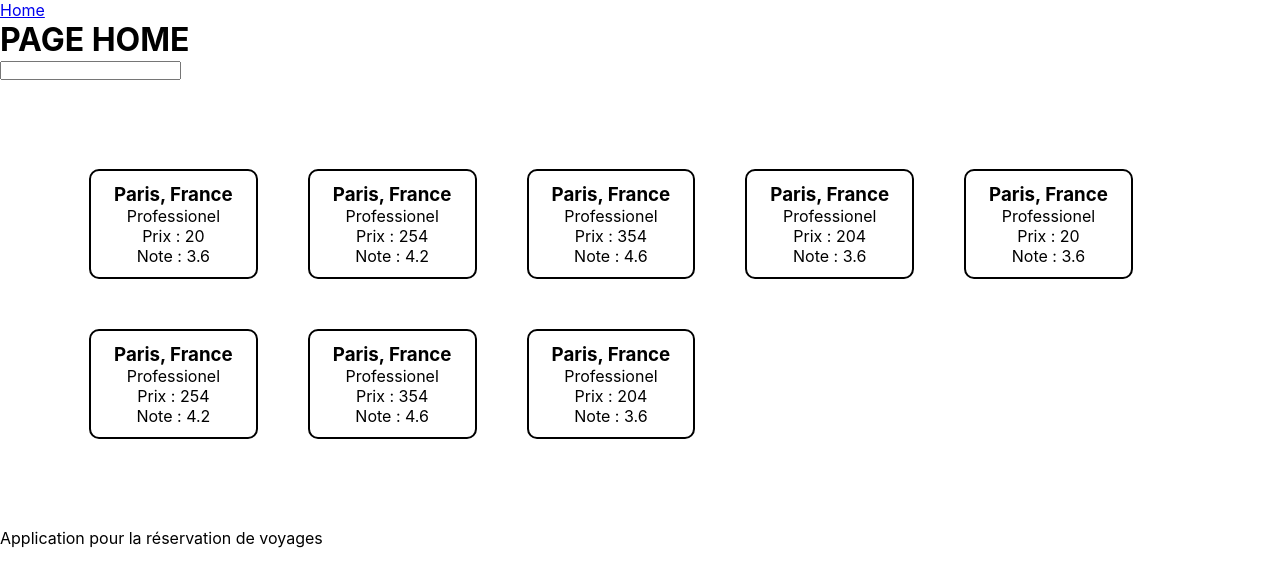
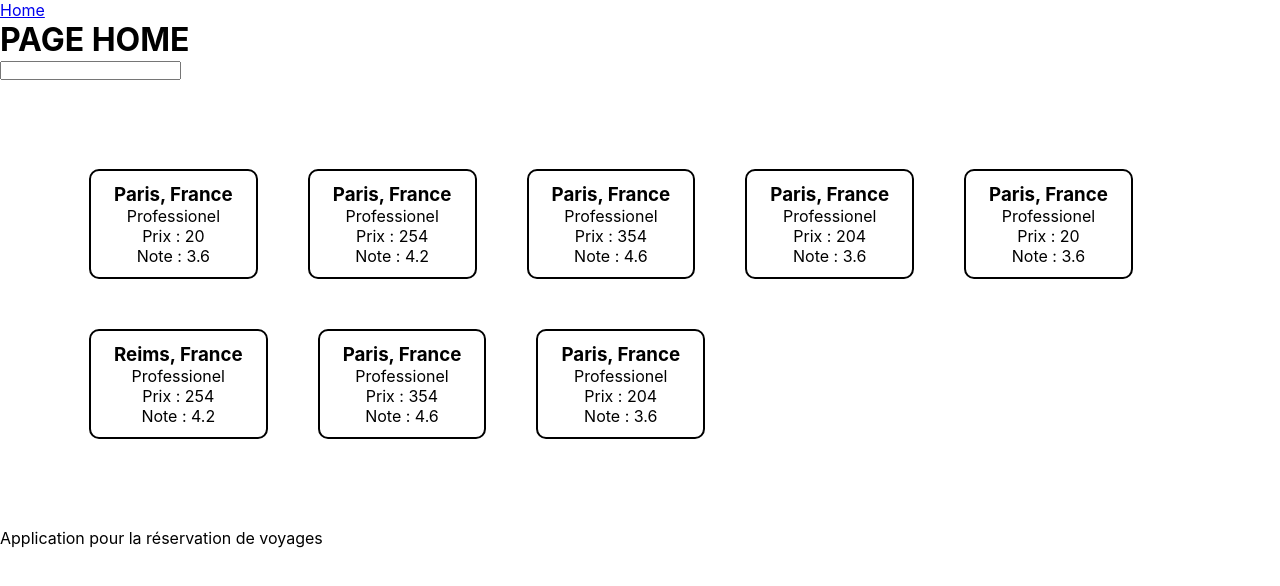
Before and after one commit to SaidBOHUI/Voyage, a React (Create React App) app: page / in a window 1280 px wide. Shown: the top 586 px of the page. Built offline with nearby package versions, Linux system fonts and the light colour scheme.

Commit message:
bug CardVoyage

```diff
--- a/src/components/home/cardVoyage.js
+++ b/src/components/home/cardVoyage.js
@@ -2,6 +2,7 @@ import { useState } from "react";
 
 const CardVoyage = (props) => {
   const [information, setInformation] = useState(props.information);
+  console.log(information,"single")
   return (
     <>
       <div className="cardVoyage">
--- a/src/components/home/dashboardVoyage.js
+++ b/src/components/home/dashboardVoyage.js
@@ -33,7 +33,7 @@ let informationVoyage = [
     rating: 3.6,
   },
   {
-    lieu: "Paris, France",
+    lieu: "Reims, France",
     type: "Professionel",
     tarif: 254,
     rating: 4.2,
@@ -52,20 +52,29 @@ let informationVoyage = [
   },
 ];
 
+// let listCardVoyage = listVoyage.map((information) => {
+//   return <CardVoyage information={information} />;
+// });
+
 const DashboardVoyage = () => {
   const [listVoyage, setListVoyage] = useState(informationVoyage);
 
   let handleOnChangeInput = (event) => {
-    console.log(event.target.value);
-    setListVoyage(listVoyage);
+    let inputVal = event.target.value;
+    let voyage = informationVoyage.filter((information) => {
+      return information.lieu.includes(inputVal);
+    });
+    console.log(voyage, "list change handle");
+    setListVoyage(voyage);
   };
   return (
     <>
       <input type="text" onChange={handleOnChangeInput}></input>
       <div className="dashboardVoyage">
-        {informationVoyage.map((information) => {
-          return <CardVoyage information={information} />;
-        })}
+        {console.log(listVoyage)}
+        {listVoyage.map((information, index) => (
+          <CardVoyage key={index} information={information} />
+        ))}
       </div>
     </>
   );
```
